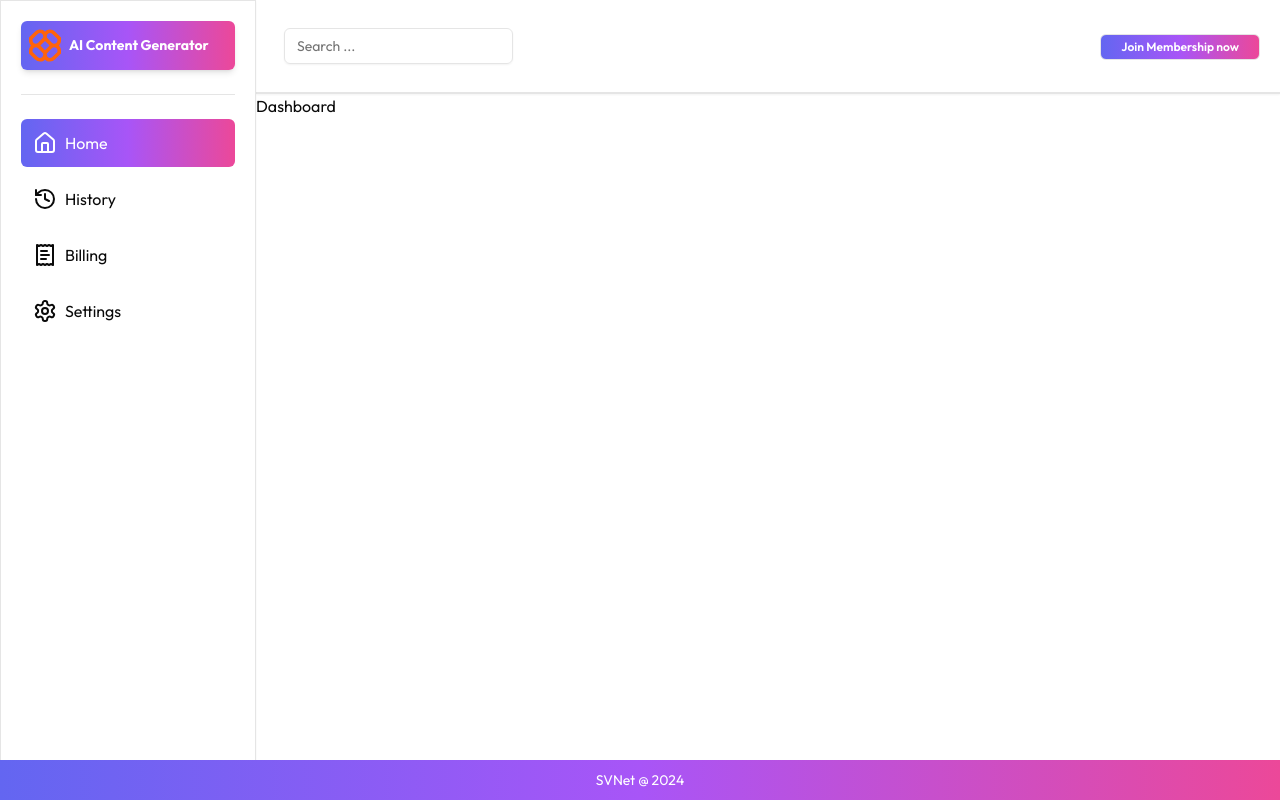
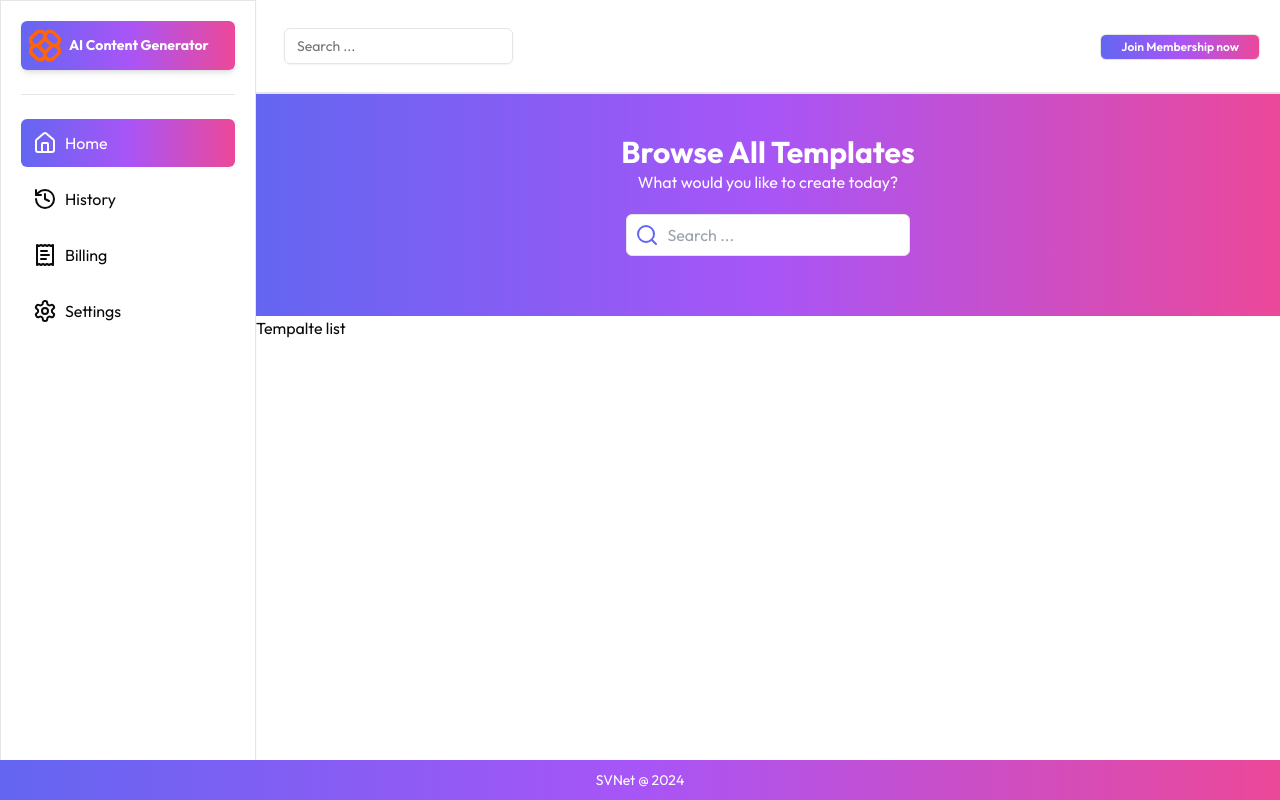
Before and after one commit to HongThaiPham/svnet-ai-content-generator, a Next.js app: page /dashboard in a window 1280 px wide. Built offline with nearby package versions, Linux system fonts and the light colour scheme; no server answers.

Commit message:
chore: Add SearchSection and TemplateList components to DashboardPage

```diff
--- a/src/app/dashboard/page.tsx
+++ b/src/app/dashboard/page.tsx
@@ -1,9 +1,16 @@
+import SearchSection from "@/components/SearchSection";
+import TemplateList from "@/components/TemplateList";
 import React from "react";
 
 type Props = {};
 
 const DashboardPage: React.FC<Props> = ({}) => {
-  return <div>Dashboard</div>;
+  return (
+    <div>
+      <SearchSection />
+      <TemplateList />
+    </div>
+  );
 };
 
 export default DashboardPage;
--- /dev/null
+++ b/src/components/SearchSection.tsx
@@ -0,0 +1,25 @@
+import React from "react";
+import { Search } from "lucide-react";
+
+type Props = {};
+
+const SearchSection: React.FC<Props> = ({}) => {
+  return (
+    <div className="p-10 bg-gradient-to-r from-indigo-500 via-purple-500 to-pink-500 flex flex-col items-center justify-center text-white">
+      <h2 className="text-3xl font-bold  ">Browse All Templates</h2>
+      <p>What would you like to create today?</p>
+      <div className="my-5 w-full flex items-center justify-center">
+        <div className="flex items-center gap-2 border p-2 rounded-md bg-white w-[30%]">
+          <Search className="text-indigo-500" />
+          <input
+            type="text"
+            placeholder="Search ..."
+            className="bg-transparent outline-none text-muted-foreground"
+          />
+        </div>
+      </div>
+    </div>
+  );
+};
+
+export default SearchSection;
--- /dev/null
+++ b/src/components/TemplateList.tsx
@@ -0,0 +1,9 @@
+import React from "react";
+
+type Props = {};
+
+const TemplateList: React.FC<Props> = ({}) => {
+  return <div>Tempalte list</div>;
+};
+
+export default TemplateList;
```
